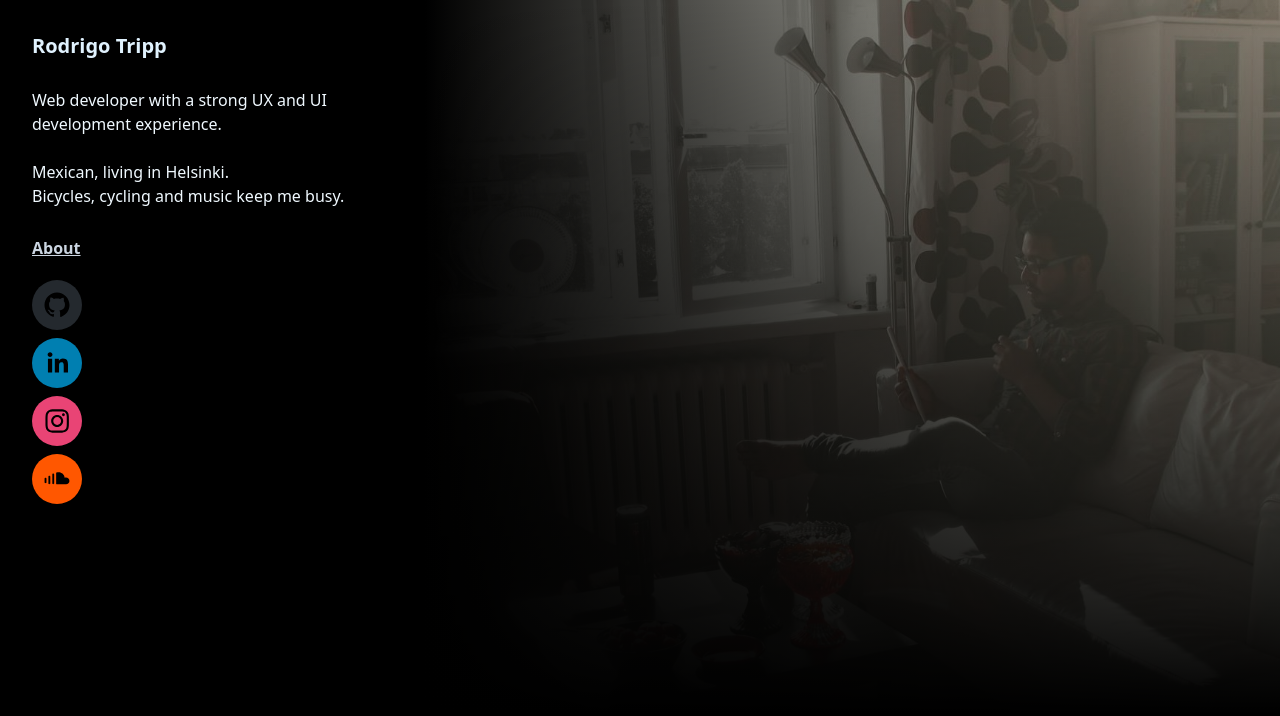
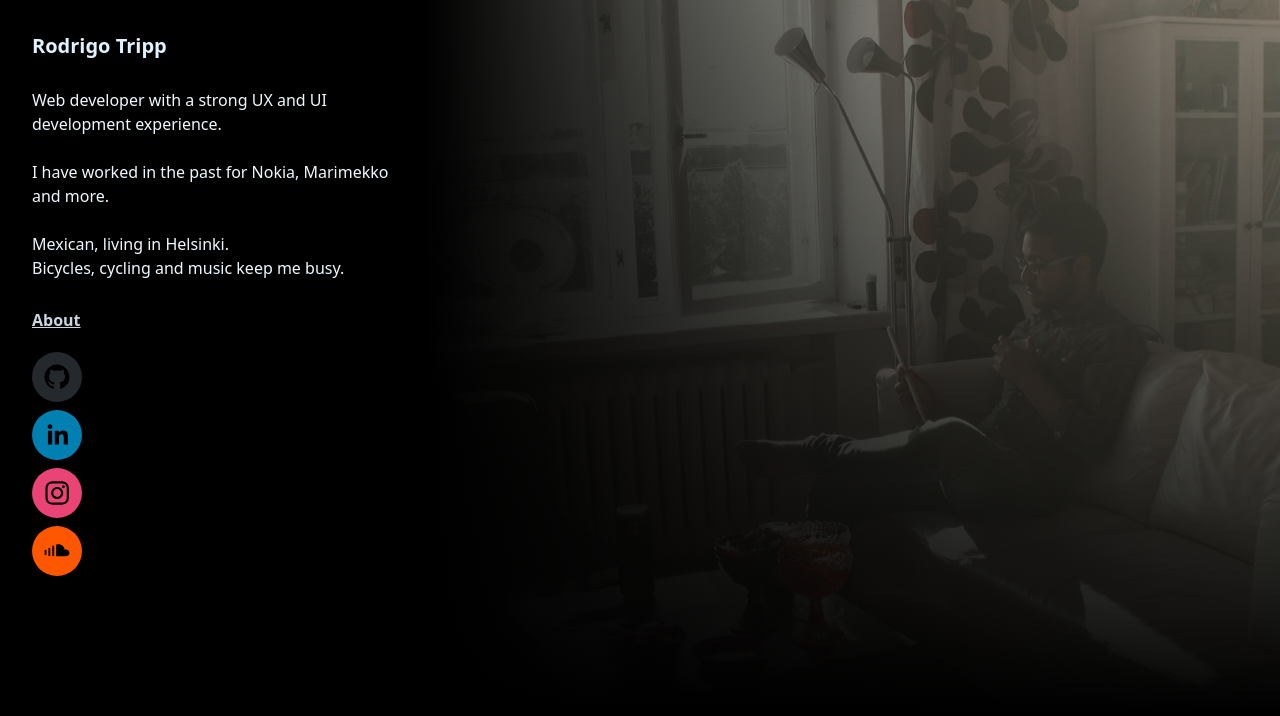
Before and after one commit to rodrigotripp/rodrigotripp.github.io, a React (Vite) app: page / in a window 1280 px wide. Shown: the top 716 px of the page. Built offline with nearby package versions, Linux system fonts and the light colour scheme.

Commit message:
message: updating description

```diff
--- a/src/Components/Description.tsx
+++ b/src/Components/Description.tsx
@@ -1,7 +1,10 @@
 function Description() {
   return (
     <div className=" text-sky-50">
-      <p>Web developer with a strong UX and UI development experience.</p>
+      <p>
+        Web developer with a strong UX and UI development experience. <br />{" "}
+        <br />I have worked in the past for Nokia, Marimekko and more.
+      </p>
       <br />
       Mexican, living in Helsinki.
       <br />
```
